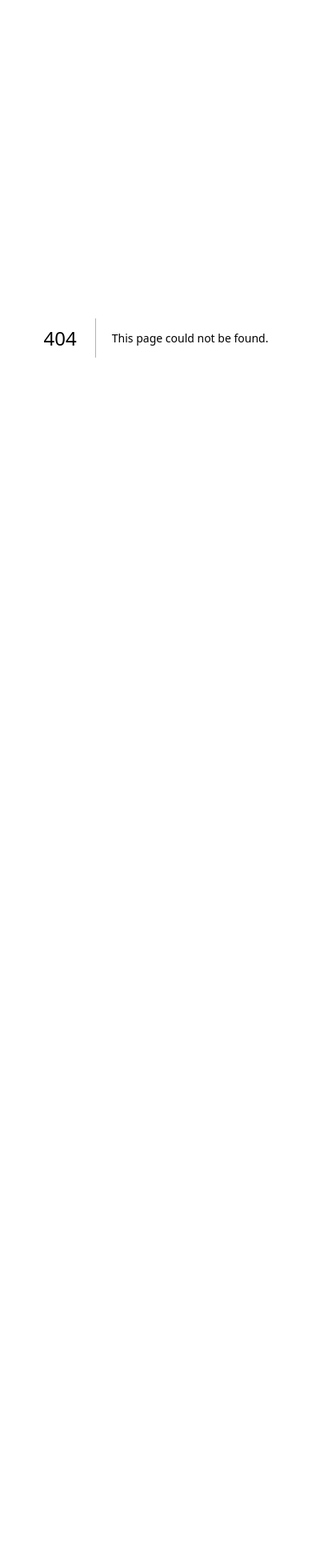
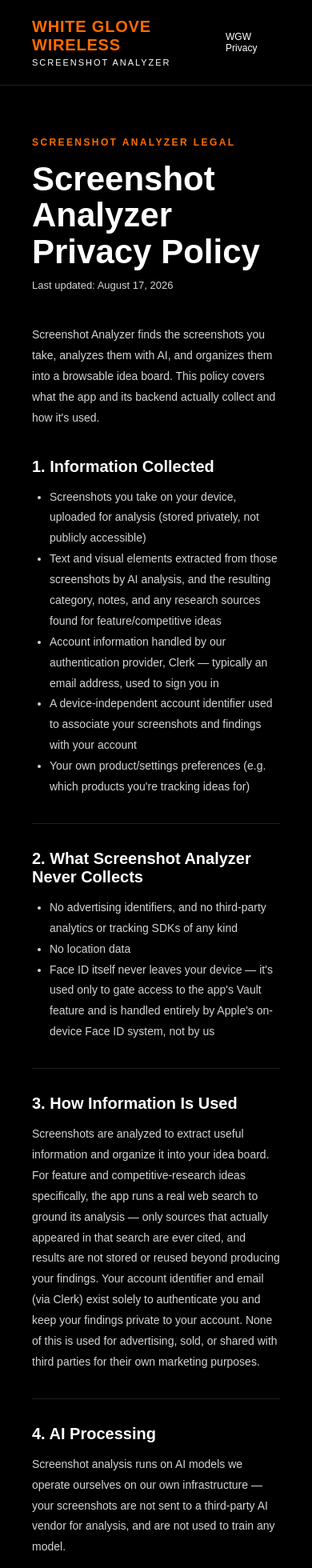
Before and after one commit to humbertowgw-maker/white-glove-landing, a Next.js app: page /screenshotanalyzer-privacy in a window 390 px wide. Before the commit this address had no page. Shown: the top 1960 px of the page at 80% size. Before the commit the page ends 844 px from the top, so only its background shows below. Built offline with nearby package versions, Linux system fonts and the light colour scheme.

Commit message:
Add Screenshot Analyzer privacy policy page
Needed for App Store submission — content verified against the real
db/schema.sql and mobile app code: real Clerk-managed accounts, private
screenshot storage, self-hosted AI (not sent to a third-party vendor),
no analytics/tracking SDKs.

```diff
--- /dev/null
+++ b/pages/screenshotanalyzer-privacy.jsx
@@ -0,0 +1,132 @@
+import Head from "next/head";
+import Link from "next/link";
+
+const text = {
+  color: "#d4d4d4",
+  fontSize: 14,
+  lineHeight: 1.85,
+};
+
+const section = {
+  marginBottom: 32,
+  paddingBottom: 32,
+  borderBottom: "1px solid #1f1f1f",
+};
+
+export default function ScreenshotAnalyzerPrivacy() {
+  return (
+    <>
+      <Head>
+        <title>Screenshot Analyzer Privacy Policy - White Glove Wireless</title>
+        <meta
+          name="description"
+          content="Privacy policy for the Screenshot Analyzer iOS app: what's collected from your screenshots and account, and how it's used."
+        />
+      </Head>
+      <style>{`
+        *{box-sizing:border-box;margin:0;padding:0}
+        body{background:#000000;color:#ffffff;font-family:Arial,Helvetica,sans-serif}
+        a{color:#FF6B00;text-decoration:none}
+        a:hover{text-decoration:underline}
+      `}</style>
+
+      <nav style={{padding:"22px 40px",display:"flex",justifyContent:"space-between",alignItems:"center",borderBottom:"1px solid #1f1f1f"}}>
+        <Link href="/" style={{textDecoration:"none"}}>
+          <div style={{cursor:"pointer"}}>
+            <div style={{fontSize:20,fontWeight:800,color:"#FF6B00",letterSpacing:".04em"}}>WHITE GLOVE WIRELESS</div>
+            <div style={{fontSize:11,color:"#ffffff",letterSpacing:".18em",marginTop:4}}>SCREENSHOT ANALYZER</div>
+          </div>
+        </Link>
+        <div style={{display:"flex",gap:18,fontSize:12,flexWrap:"wrap"}}>
+          <Link href="/privacy" style={{color:"#ffffff"}}>WGW Privacy</Link>
+        </div>
+      </nav>
+
+      <main style={{maxWidth:860,margin:"0 auto",padding:"64px 40px 84px"}}>
+        <div style={{fontSize:12,color:"#FF6B00",letterSpacing:".2em",marginBottom:16,fontWeight:700}}>SCREENSHOT ANALYZER LEGAL</div>
+        <h1 style={{fontSize:42,lineHeight:1.08,fontWeight:800,color:"#ffffff",marginBottom:12}}>Screenshot Analyzer Privacy Policy</h1>
+        <div style={{fontSize:13,color:"#d4d4d4",marginBottom:42}}>Last updated: August 17, 2026</div>
+
+        <p style={{...text,marginBottom:36}}>
+          Screenshot Analyzer finds the screenshots you take, analyzes them with AI, and organizes them into a browsable idea board. This policy covers what the app and its backend actually collect and how it's used.
+        </p>
+
+        <section style={section}>
+          <h2 style={{fontSize:20,fontWeight:800,color:"#ffffff",marginBottom:14}}>1. Information Collected</h2>
+          <ul style={{paddingLeft:22,...text}}>
+            <li>Screenshots you take on your device, uploaded for analysis (stored privately, not publicly accessible)</li>
+            <li>Text and visual elements extracted from those screenshots by AI analysis, and the resulting category, notes, and any research sources found for feature/competitive ideas</li>
+            <li>Account information handled by our authentication provider, Clerk — typically an email address, used to sign you in</li>
+            <li>A device-independent account identifier used to associate your screenshots and findings with your account</li>
+            <li>Your own product/settings preferences (e.g. which products you're tracking ideas for)</li>
+          </ul>
+        </section>
+
+        <section style={section}>
+          <h2 style={{fontSize:20,fontWeight:800,color:"#ffffff",marginBottom:14}}>2. What Screenshot Analyzer Never Collects</h2>
+          <ul style={{paddingLeft:22,...text}}>
+            <li>No advertising identifiers, and no third-party analytics or tracking SDKs of any kind</li>
+            <li>No location data</li>
+            <li>Face ID itself never leaves your device — it's used only to gate access to the app's Vault feature and is handled entirely by Apple's on-device Face ID system, not by us</li>
+          </ul>
+        </section>
+
+        <section style={section}>
+          <h2 style={{fontSize:20,fontWeight:800,color:"#ffffff",marginBottom:14}}>3. How Information Is Used</h2>
+          <p style={text}>
+            Screenshots are analyzed to extract useful information and organize it into your idea board. For feature and competitive-research ideas specifically, the app runs a real web search to ground its analysis — only sources that actually appeared in that search are ever cited, and results are not stored or reused beyond producing your findings. Your account identifier and email (via Clerk) exist solely to authenticate you and keep your findings private to your account. None of this is used for advertising, sold, or shared with third parties for their own marketing purposes.
+          </p>
+        </section>
+
+        <section style={section}>
+          <h2 style={{fontSize:20,fontWeight:800,color:"#ffffff",marginBottom:14}}>4. AI Processing</h2>
+          <p style={text}>
+            Screenshot analysis runs on AI models we operate ourselves on our own infrastructure — your screenshots are not sent to a third-party AI vendor for analysis, and are not used to train any model.
+          </p>
+        </section>
+
+        <section style={section}>
+          <h2 style={{fontSize:20,fontWeight:800,color:"#ffffff",marginBottom:14}}>5. The Vault</h2>
+          <p style={text}>
+            Screenshots you mark sensitive (financial information, IDs, and similar) are kept in a separate Vault, gated by Face ID or your device passcode, and never mixed into your regular findings feed. This is an extra layer of protection on top of the account-level access controls that already apply to all of your data.
+          </p>
+        </section>
+
+        <section style={section}>
+          <h2 style={{fontSize:20,fontWeight:800,color:"#ffffff",marginBottom:14}}>6. Data Storage and Security</h2>
+          <p style={text}>
+            Screenshots are stored in private cloud storage that is not publicly accessible and is only ever served back to your authenticated account. Analysis results and account metadata are stored in a managed database. No method of transmission or storage is completely secure, so we cannot guarantee absolute security, but access to your data is limited to your own authenticated account.
+          </p>
+        </section>
+
+        <section style={section}>
+          <h2 style={{fontSize:20,fontWeight:800,color:"#ffffff",marginBottom:14}}>7. Your Choices</h2>
+          <ul style={{paddingLeft:22,...text}}>
+            <li>Delete individual screenshots and findings from within the app at any time</li>
+            <li>Move sensitive items in or out of the Vault at any time</li>
+            <li>Contact us to request deletion of your account and all associated data</li>
+          </ul>
+        </section>
+
+        <section style={section}>
+          <h2 style={{fontSize:20,fontWeight:800,color:"#ffffff",marginBottom:14}}>8. Contact</h2>
+          <p style={text}>
+            White Glove Wireless<br />
+            <a href="mailto:humberto.wgw@gmail.com">humberto.wgw@gmail.com</a><br />
+            <a href="https://whitegwireless.com">whitegwireless.com</a>
+          </p>
+        </section>
+      </main>
+
+      <footer style={{padding:"32px 40px",borderTop:"1px solid #1f1f1f",display:"flex",justifyContent:"space-between",alignItems:"center",flexWrap:"wrap",gap:12}}>
+        <div style={{fontSize:12,color:"#d4d4d4"}}>
+          © {new Date().getFullYear()} White Glove Wireless
+        </div>
+        <div style={{display:"flex",gap:20,fontSize:12,flexWrap:"wrap"}}>
+          <Link href="/" style={{color:"#ffffff"}}>Home</Link>
+          <Link href="/screenshotanalyzer-privacy" style={{color:"#FF6B00"}}>Screenshot Analyzer Privacy</Link>
+        </div>
+      </footer>
+    </>
+  );
+}
```
